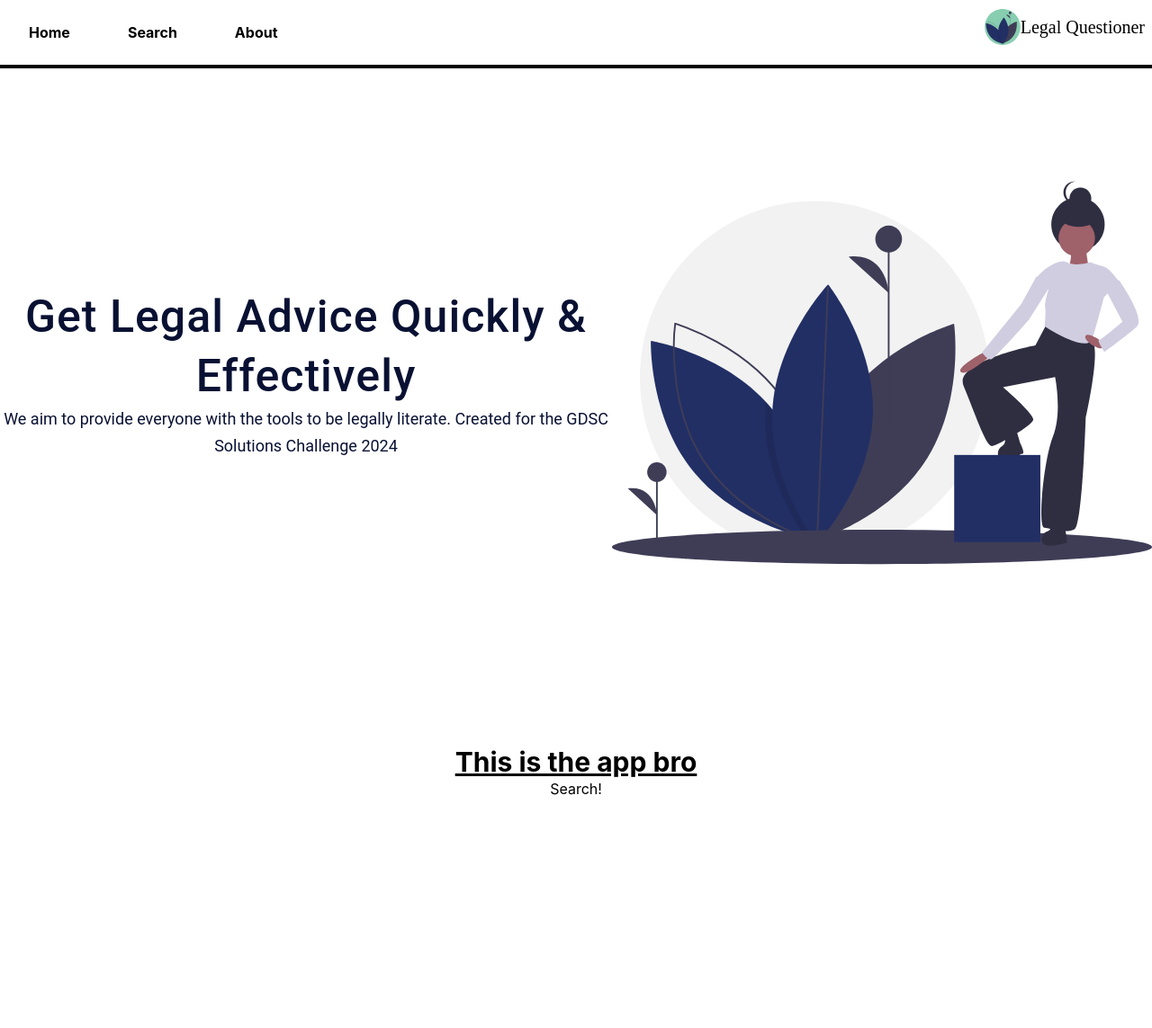
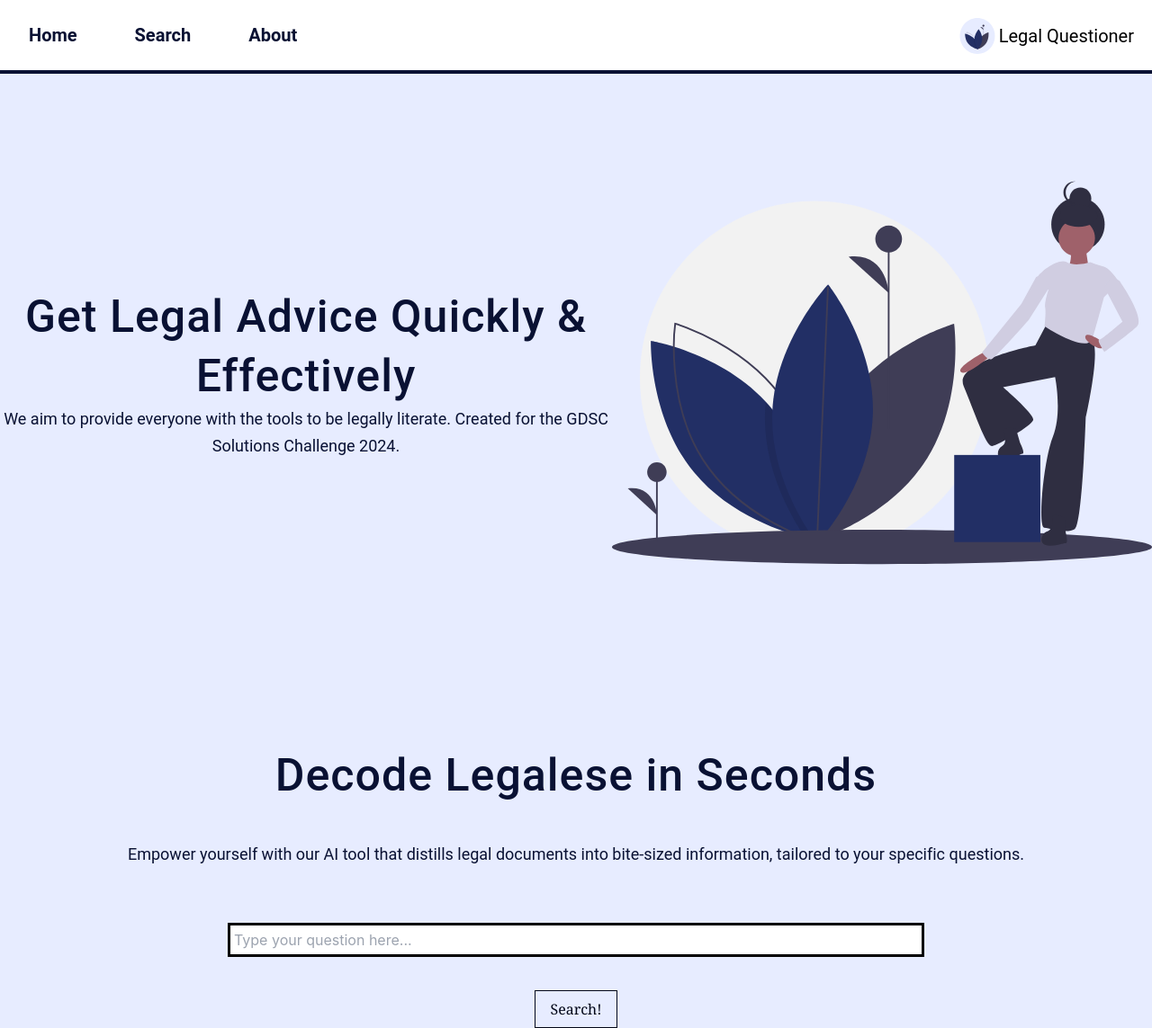
Before and after one commit to Legal-Questioner/legal-questioner, a React (Create React App) app in the folder legal-frontend/: page / in a window 1280 px wide. Shown: the whole page at 90% size. Before the commit the page ends 889 px from the top, so only its background shows below. Built offline with nearby package versions, Linux system fonts and the light colour scheme.

Commit message:
Added search section and style changes

```diff
--- a/legal-frontend/src/App.css
+++ b/legal-frontend/src/App.css
@@ -1,5 +1,5 @@
 .App {
-  background: var(--colour-secondary-white-100-general, #FFF);
+  background: var(--colour-secondary-white-100-general, #E7ECFF);
 }
 
 .App-logo {
@@ -14,7 +14,6 @@
 }
 
 .Home {
-  background: var(--colour-secondary-white-100-general, #FFF);
   display: flex;
   align-items: center;
   justify-content: center;
@@ -27,12 +26,10 @@
 
 .Search {
   text-align: center;
-  background: var(--colour-secondary-white-100-general, #FFF);
 }
 
 .About {
   text-align: center;
-  background: var(--colour-secondary-white-100-general, #FFF);
 }
 
 .header {
@@ -83,12 +80,16 @@
 }
 
 nav {
-  border-bottom: 4px solid black;
+  border-bottom: 4px solid #091133;
   text-align: left;
   position: fixed;
   top: 0;
   width: 100%;
   background: white;
+
+  font-family: 'Roboto';
+  font-size: 20px;
+  font-style: normal;
 }
 
 nav ul {
@@ -105,13 +106,13 @@ nav li {
 
 nav a {
   text-decoration: none;
-  color: black;
+  color: #091133;
   font-weight: bold;
   padding: 24px 32px;
 }
 
 nav a:hover {
-  background: black;
+  background: #091133;
   color: white;
 }
 
@@ -122,12 +123,8 @@ nav a:hover {
 
 .nav-right {
   position: absolute;
-  top: 10px;
-  right: 8px;
+  top: 20px;
+  right: 20px;
   display: flex;
   align-items: center;
-
-  font-family: 'sans-serif';
-  font-size: 20px;
-  font-style: normal;
 }
--- a/legal-frontend/src/App.js
+++ b/legal-frontend/src/App.js
@@ -1,33 +1,48 @@
+import React, { useState } from "react";
+import axios from 'axios';
+import './App.css';
 import homeDesign from './images/HomeDesign.svg';
-import React from "react";
-import './App.css';
 import NavBar from './components/NavBar.js';
-import axios from 'axios';
+import SearchBar from './components/SearchBar.js';
 
 function App() {
+  const [searchInput, setSearchInput] = useState("");
 
-  const loadSearchResults = async () => {
-    const response = await axios.post('http://localhost:3000/api/search', { body: { "input": "Tegh" } });
+  const loadSearchResults = async ({ searchInput }) => {
+    const response = await axios.post('http://localhost:3000/api/search', { body: { "input": searchInput } });
     console.log(response);
   }
 
   return (
     <div className="App">
+
       <NavBar />
       <header id="Home" className='Home'>
         <div className='text-center'>
           <p className='header'>Get Legal Advice Quickly & Effectively</p>
-          <p className='body'>We aim to provide everyone with the tools to be legally literate. Created for the GDSC Solutions Challenge 2024</p>
+          <p className='body'>We aim to provide everyone with the tools to be legally literate. Created for the GDSC Solutions Challenge 2024.</p>
         </div>
-        <img src={homeDesign} className='Home-graphic' alt='homepage graphic'/>
+        <img src={homeDesign} className='Home-graphic' alt='homepage graphic' />
       </header>
       <header id='Search' className='Search'>
-        <p className='text-3xl font-bold underline'>
-          This is the app bro
-        </p>
+
+        <div className='text-center'>
+          <p className='header mb-10'>Decode Legalese in Seconds</p>
+          <p className='body mb-16'>Empower yourself with our AI tool that distills legal documents into bite-sized information, tailored to your specific questions.</p>
+        </div>
+
+        <SearchBar searchInput={searchInput} setSearchInput={setSearchInput} />
+
+        <div className="mt-10">
+          <button className="bg-transparent hover:bg-slate-900 text-slate-950 font-serif hover:text-white py-2 px-4 border border-slate-950"
+            onClick={loadSearchResults}>
+            Search!
+          </button>
+        </div>
+
       </header>
       <header id="About" className='About'>
-        <button onClick={loadSearchResults}>Search!</button>
+
       </header>
     </div>
   );
--- a/legal-frontend/src/components/NavBar.js
+++ b/legal-frontend/src/components/NavBar.js
@@ -18,7 +18,7 @@ const NavBar = () => {
             </ul>
             <div className="nav-right">
 
-                <img src={logo} className='nav-icon' alt='Legal Questioner' />
+                <img src={logo} className='nav-icon mr-1' alt='Legal Questioner' />
                 Legal Questioner
             </div>
         </nav>
--- /dev/null
+++ b/legal-frontend/src/components/SearchBar.js
@@ -0,0 +1,19 @@
+import React, { useState } from 'react'
+
+const SearchBar = ({ searchInput, setSearchInput }) => {
+
+    const handleChange = (e) => {
+        e.preventDefault();
+        setSearchInput(e.target.value);
+    };
+
+    return (
+        <input className='w-3/5 outline p-1'
+            type="text"
+            placeholder="Type your question here..."
+            onChange={handleChange}
+            value={searchInput} />
+    );
+}
+
+export default SearchBar;
```
Also changed, not shown: legal-frontend/public/LegalLogo.svg, legal-frontend/src/images/LegalLogo.svg.
